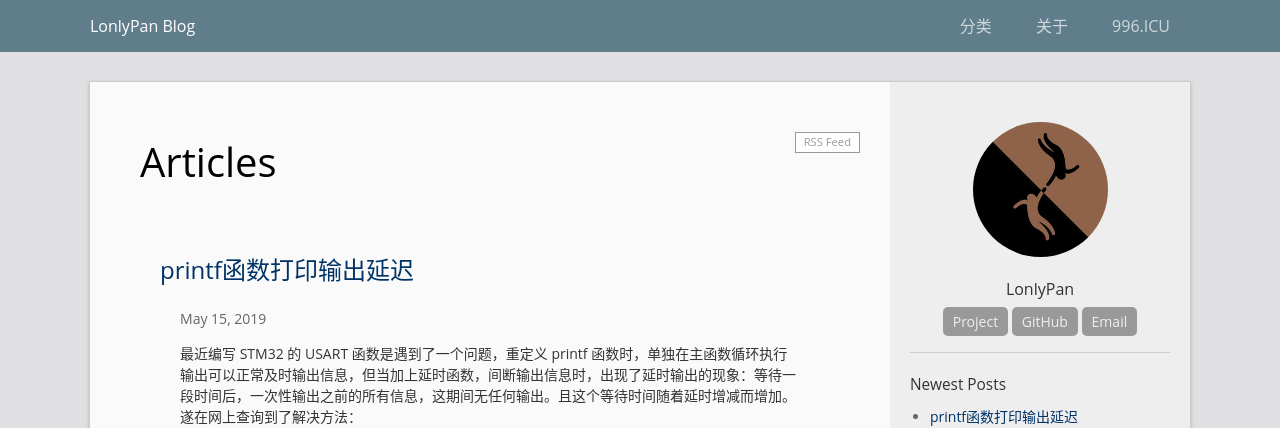
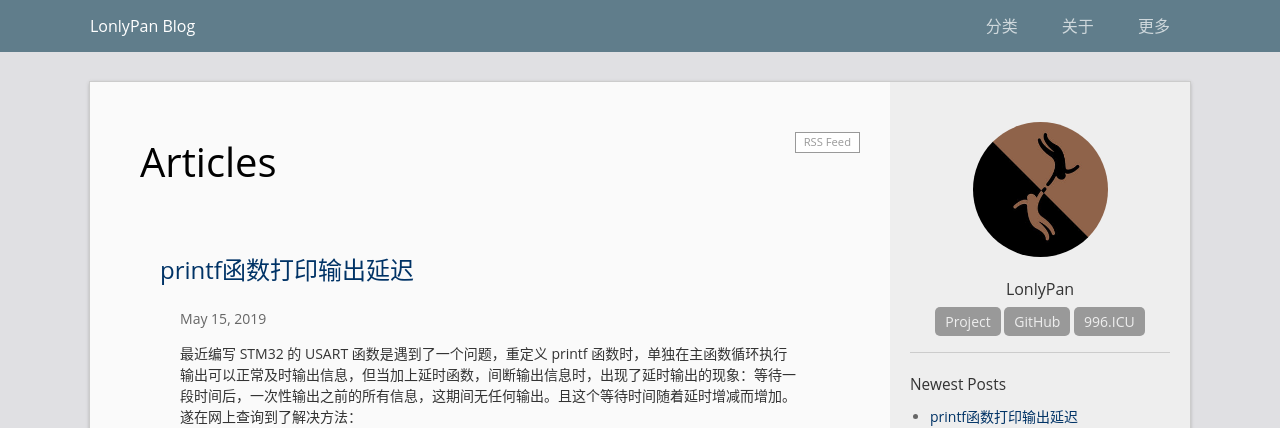
Before and after one commit to LonlyStack/LonlyPan.github.io, a Jekyll site: the page built from index.html, in a window 1280 px wide. Shown: the top 428 px of the page. Built offline with Jekyll 4.4.1, drawn with Linux system fonts in a browser that asks for light colours; the list of posts is cut into pages by our own code; some of the changed lines change nothing that is shown.

Commit message:
Update _config.yml

```diff
--- a/_config.yml
+++ b/_config.yml
@@ -15,7 +15,7 @@ profile: 啥事都做，一事无成
 profile_links:
   Project: "https://wifimake.com/lonlypan"
   GitHub: "https://github.com/lonlypan"
-  Email: "lonlypan@gmail.com"
+  996.ICU: "lonlypan@gmail.com"
   # You can add more profile links above, or edit _includes/sidebar.html
 
 # Comment Service (Disqus or 多说)
@@ -29,7 +29,7 @@ header:
   links:             # Links on the header. Link to in-site page with a slash as prefix
     分类: /category/
     关于: /about/
-    996.ICU: https://wifimake.com
+    更多: https://wifimake.com
 
 
 permalink: /archivers/:title
```
